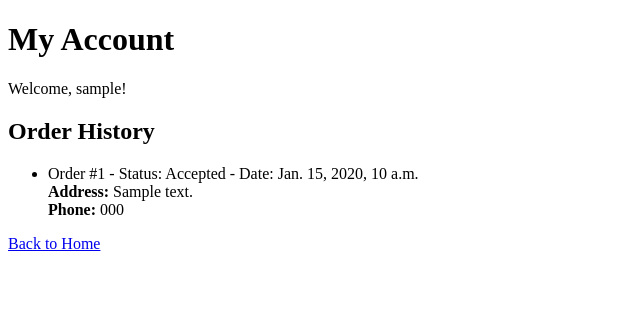
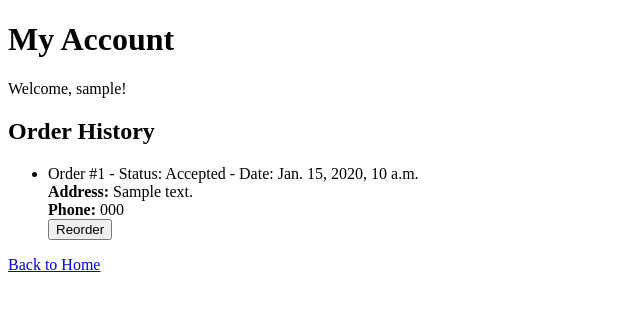
Before and after one commit to Nerrub/shop, a Django app: page /accounts/profile/ in a window 1280 px wide. Shown: the top 311 px of the page, without its empty margins (0-640 px from the left). Run offline with Django 5.2, Linux system fonts and the light colour scheme; a user stored in the database is signed in; tables that the repository leaves empty hold one stand-in row (values such as "Sample post").

Commit message:
добавил повторный заказ

```diff
--- a/flower_shop/accounts/urls.py
+++ b/flower_shop/accounts/urls.py
@@ -8,4 +8,5 @@
     path('register/', views.register_view, name='register'),
     path('logout/', views.logout_view, name='logout'),
     path('profile/', views.profile_view, name='profile'),
+    path('reorder/<int:order_id>/', views.reorder_view, name='reorder'),
 ]
--- a/flower_shop/accounts/views.py
+++ b/flower_shop/accounts/views.py
@@ -4,6 +4,7 @@
 from django.urls import reverse
 from .models import Product
 from cart.models import Order
+from django.shortcuts import get_object_or_404
 
 def register_view(request):
     if request.method == 'POST':
@@ -46,3 +47,29 @@
     # Получаем заказы, принадлежащие текущему пользователю
     orders = Order.objects.filter(user=request.user)
     return render(request, 'accounts/profile.html', {'orders': orders})
+
+def reorder_view(request, order_id):
+    # Получаем заказ, который нужно повторить
+    original_order = get_object_or_404(Order, id=order_id, user=request.user)
+
+    # Создаем новый заказ на основе оригинального
+    new_order = Order.objects.create(
+        user=request.user,
+        name=original_order.name,
+        address=original_order.address,
+        phone=original_order.phone,
+        status='accepted',  # Устанавливаем статус как 'accepted'
+    )
+
+    # Копируем элементы из оригинального заказа в новый заказ
+    for item in original_order.items.all():
+        new_item = OrderItem.objects.create(
+            order=new_order,
+            product=item.product,
+            quantity=item.quantity,
+            price=item.price,
+        )
+        new_item.save()
+
+    # Перенаправляем пользователя на страницу истории заказов
+    return redirect('accounts:profile')
--- a/flower_shop/cart/urls.py
+++ b/flower_shop/cart/urls.py
@@ -16,6 +16,7 @@
     path('checkout/', views.checkout_view, name='checkout'),
     path('order-success/', views.order_success_view, name='order_success'),
     path('order-history/', order_history_view, name='order_history'),
+    path('reorder/<int:order_id>/', views.reorder_view, name='reorder'),
 ]
 
 
--- a/flower_shop/cart/views.py
+++ b/flower_shop/cart/views.py
@@ -68,3 +68,9 @@
 def order_history_view(request):
     orders = Order.objects.filter(user=request.user).order_by('-created_at')
     return render(request, 'cart/order_history.html', {'orders': orders})
+
+def reorder_view(request, order_id):
+    order = get_object_or_404(Order, id=order_id, user=request.user)
+    # Логика для повторного добавления продуктов из заказа в корзину
+
+    return redirect('cart:checkout')
--- a/flower_shop/templates/accounts/profile.html
+++ b/flower_shop/templates/accounts/profile.html
@@ -22,6 +22,10 @@
                             <li>{{ item.product.name }} - Quantity: {{ item.quantity }}</li>
                         {% endfor %}
                     </ul>
+                    <form action="{% url 'cart:reorder' order.id %}" method="post">
+                        {% csrf_token %}
+                        <button type="submit">Reorder</button>
+                    </form>
                 </li>
             {% endfor %}
         </ul>
```
